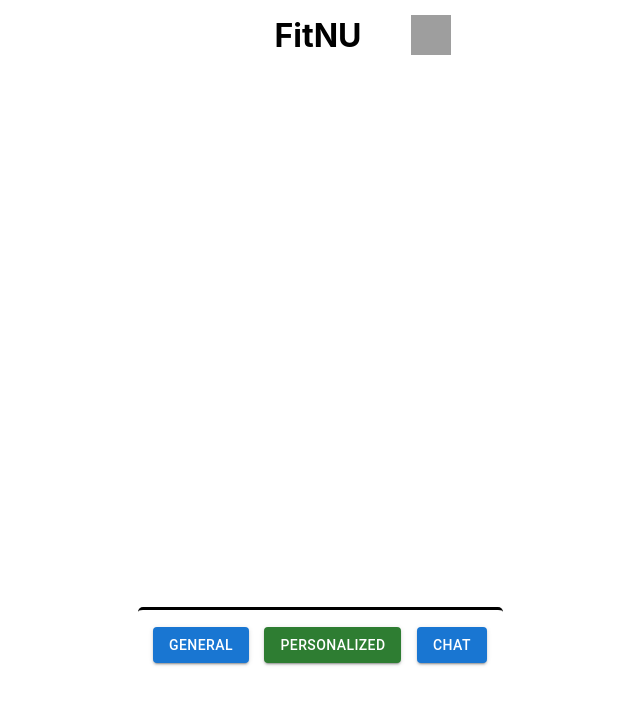
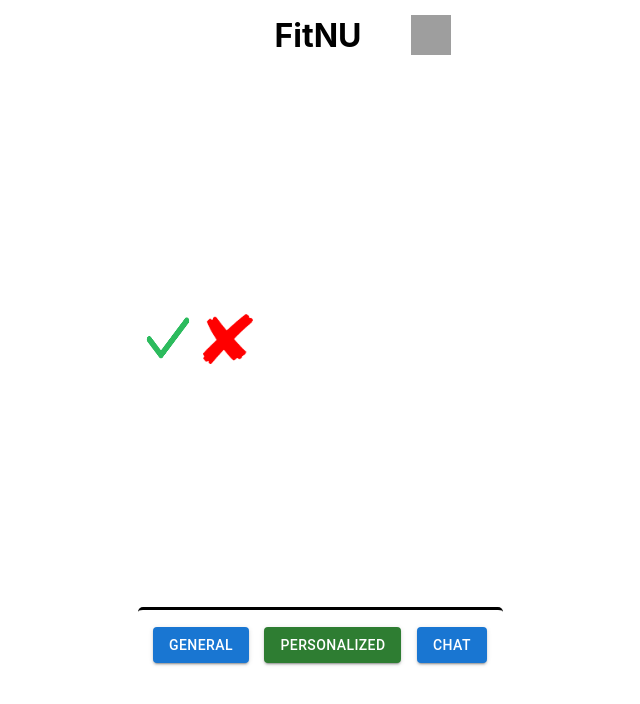
Before and after one commit to 394-w24/FitNU, a React (Vite) app: page / in a window 1280 px wide. Shown: the top 704 px of the page, without its empty margins (320-960 px from the left). Built offline with nearby package versions, Linux system fonts and the light colour scheme; grey boxes are pictures that could not be loaded.

Commit message:
button events

```diff
--- a/src/App.jsx
+++ b/src/App.jsx
@@ -3,6 +3,8 @@ import { BrowserRouter } from "react-router-dom";
 import Router from "./Router";
 import Navbar from "./components/Navbar";
 import Header from "./components/Header";
+import Check from "./components/Check";
+import Cross from "./components/Cross"
 
 const App = () => {
   return (
@@ -10,6 +12,9 @@ const App = () => {
       <BrowserRouter>
         <Header />
         <div className="app-content">
+          <Check />
+          {/* profile image here */}
+          <Cross />
           <Router />
         </div>
         <Navbar />
--- /dev/null
+++ b/src/components/Check.css
@@ -0,0 +1,12 @@
+.match-button .icon, .reject-button .icon {
+    width: 50px; /* or any other size */
+    height: 50px; /* or any other size */
+    cursor: pointer;
+}
+
+.match-button, .reject-button {
+    border: none;
+    background: none;
+    padding: 5px;
+    cursor: pointer;
+}
--- /dev/null
+++ b/src/components/Check.jsx
@@ -0,0 +1,14 @@
+import "./Check.css";
+
+
+const Check = () => {
+  return (
+    <div className="matchButton">
+      <button onclick="handleMatchClick()" class="match-button">
+        <img src="/checkmark.png" alt="Checkmark" class="icon" />
+      </button>
+    </div>
+  );
+};
+
+export default Check;
--- /dev/null
+++ b/src/components/Cross.jsx
@@ -0,0 +1,14 @@
+import "./Check.css";
+
+
+const Cross = () => {
+  return (
+    <div className="matchButton">
+        <button onclick="handleRejectClick()" class="reject-button">
+            <img src="/xmark.png" alt="X Mark" class="icon" />
+        </button>
+    </div>
+  );
+};
+
+export default Cross;
```
Also changed, not shown: public/checkmark.png (added), public/xmark.png (added).
